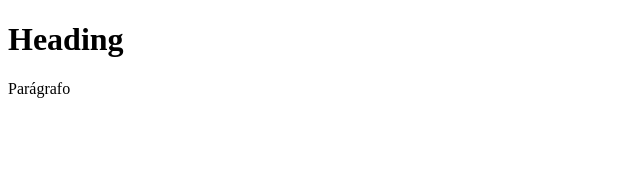
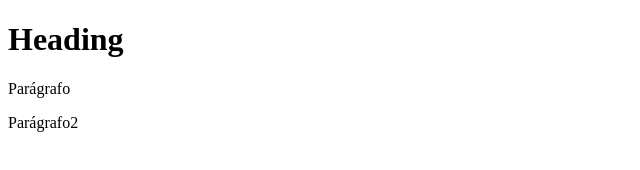
Before and after one commit to juliompcnascimento/projeto-clasp-one, a plain HTML site: page index.html in a window 1280 px wide. Shown: the full height of the page, 0-640 px from the left. Drawn offline with Linux system fonts and the light colour scheme.

Commit message:
update index.html

```diff
--- a/index.html
+++ b/index.html
@@ -8,6 +8,7 @@
 <body>
   <h1>Heading</h1>
   <p>Parágrafo</p>
+  <p>Parágrafo2</p>
 
   <p id="jsonteste"></p>
 
```
